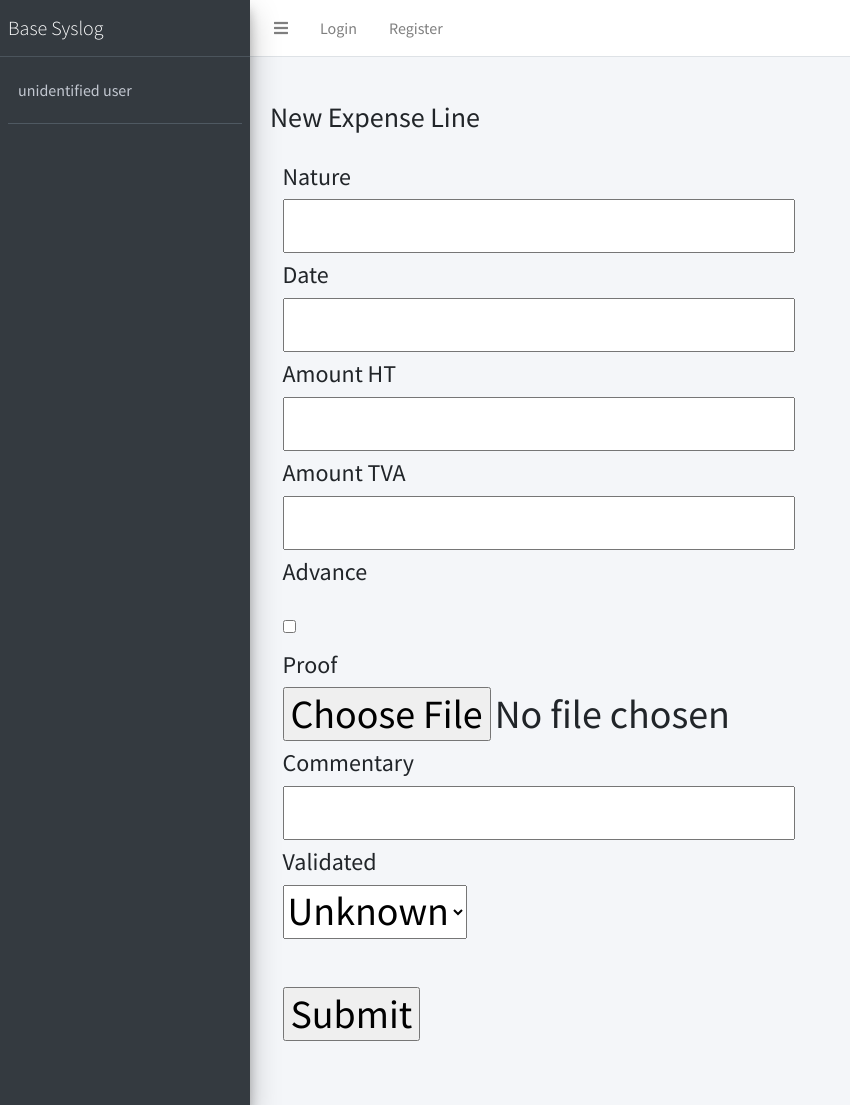
After one commit to Red2Je/N2F, a Django app: page /form/ in a window 1280 px wide. The commit adds this page. Shown: the whole page, without its empty margins (0-850 px from the left). Run offline with Django 4.2, Linux system fonts and the light colour scheme; some libraries are stand-ins or nearby versions.

Commit message:
debut form

```diff
--- a/main/forms.py
+++ b/main/forms.py
@@ -7,6 +7,8 @@ from .models import ExpenseLine
 
 
 class ExpenseLineCreateForm(ModelForm):
+
+
 	class Meta:
 		model = ExpenseLine
-		fields = '__all__'
+		fields = ['nature', 'date', 'amountHT', 'amountTVA','advance','proof','commentary','validated']
--- a/main/templates/main/base.html
+++ b/main/templates/main/base.html
@@ -83,5 +83,9 @@
         <!-- Sidebar user panel (optional) -->
 
 
+        {% block content %}
+        {% endblock %}
+
+
 
 </html>
--- /dev/null
+++ b/main/templates/main/baseform.html
@@ -0,0 +1,134 @@
+<!DOCTYPE html>
+{% load static %}
+<html lang="en">
+	<head>
+		<meta charset="utf-8">
+		<meta name="viewport" content="width=device-width, initial-scale=1">
+		<meta http-equiv="x-ua-compatible" content="ie=edge">
+
+		<title>Base Syslog</title>
+
+		<!-- Font Awesome Icons -->
+		<link rel="stylesheet" href= "{% static 'admin-lte/plugins/fontawesome-free/css/all.min.css' %}">
+		<!-- Theme style -->
+		<link rel="stylesheet" href="{% static 'admin-lte/dist/css/adminlte.min.css' %}">
+		<!-- Google Font: Source Sans Pro -->
+		<link href="https://fonts.googleapis.com/css?family=Source+Sans+Pro:300,400,400i,700" rel="stylesheet">
+		<!-- DataTables -->
+		<link rel="stylesheet" href="{% static 'admin-lte/plugins/datatables-bs4/css/dataTables.bootstrap4.min.css' %}">
+		<link rel="stylesheet" href="{% static 'admin-lte/plugins/datatables-responsive/css/responsive.bootstrap4.min.css' %}">
+		<link rel="stylesheet" href="{% static 'admin-lte/plugins/datatables-fixedheader/css/fixedHeader.bootstrap4.min.css' %}">
+	</head>
+
+
+	<body class="hold-transition sidebar-mini">
+	<div class="wrapper">
+		<!-- Navbar -->
+		<nav class="main-header navbar navbar-expand navbar-white navbar-light">
+			<!-- Left navbar links -->
+			<ul class="navbar-nav">
+			  <li class="nav-item">
+				<a class="nav-link" data-widget="pushmenu" href="#" role="button"><i class="fas fa-bars"></i></a>
+			  </li>
+			{% if user.is_authenticated %}
+				<li class="nav-item d-none d-sm-inline-block">
+					<a href="" class="nav-link">Logout</a>
+				</li>
+				<li class="nav-item d-none d-sm-inline-block">
+					<a href="" class="nav-link">Change Password</a>
+				</li>
+			{% else %}
+				<li class="nav-item d-none d-sm-inline-block">
+					<a href="" class="nav-link">Login</a>
+				</li>
+				<li class="nav-item d-none d-sm-inline-block">
+					<a href="" class="nav-link" >Register</a>
+				</li>
+			{% endif %}
+			</ul>
+		</nav>
+		<!-- /.navbar -->
+
+		<!-- Main Sidebar Container -->
+		<aside class="main-sidebar sidebar-dark-primary elevation-4">
+		<!-- Brand Logo -->
+		<a href="" class="brand-link">
+		  <span class="brand-text font-weight-light">Base Syslog</span>
+		</a>
+
+		<!-- Sidebar -->
+		<div class="sidebar">
+			<!-- Sidebar user panel (optional) -->
+			  <div class="user-panel mt-3 pb-3 mb-3 d-flex">
+
+				{% if user.is_authenticated %}
+				<div class="container">
+				  <div class="row">
+					<div class="col-md-auto">
+					  <i class="fa fa-user" aria-hidden="true"></i>
+					</div>
+					<div class="col-md-auto">
+					  <a href="#" class="d-block">{{ user.username}}</a>
+					</div>
+
+				  </div>
+				</div>
+				{% else %}
+					<div class="info">
+						<a href="#" class="d-block">unidentified user</a>
+					</div>
+				{% endif %}
+			  </div>
+			  <!-- /.Sidebar user panel (optional) -->
+		</div>
+		<!-- Sidebar user panel (optional) -->
+
+
+
+		<div class="sidebar">
+		  <!-- Sidebar Menu -->
+
+		  {% block menu %}
+
+
+			{% endblock %}
+
+		  <!-- /.sidebar-menu -->
+		</div>
+
+		<!-- /.sidebar -->
+		</aside>
+
+			<!-- Content Wrapper. Contains page content -->
+			<div class="content-wrapper">
+				<!-- Content Header (Page header) -->
+				<!-- /.content-header -->
+
+				<!-- Main content -->
+				<div class="card-body">
+				{% block content %}
+				<h1> Welcome </h1>
+				{% endblock %}
+				</div>
+
+			<!-- /.content-wrapper -->
+
+		<!-- Control Sidebar -->
+		<aside class="control-sidebar control-sidebar-dark">
+			<!-- Control sidebar content goes here -->
+			<div class="p-3">
+			  <h5>Title</h5>
+			  <p>Sidebar content</p>
+			</div>
+			</aside>
+		<!-- /.control-sidebar -->
+
+
+	<!-- ./wrapper -->
+
+
+
+
+
+
+</html>
--- /dev/null
+++ b/main/templates/main/form.html
@@ -0,0 +1,47 @@
+{%  extends 'main/baseform.html' %}
+{% load static %}
+{% block content %}
+	{% if form.errors %}
+		{% for field in form %}
+			{% for error in field.errors %}
+				<div class="alert alert-danger">
+					<strong>{{ error|escape }}</strong>
+				</div>
+			{% endfor %}
+		{% endfor %}
+		{% for error in form.non_field_errors %}
+			<div class="alert alert-danger">
+				<strong>{{ error|escape }}</strong>
+			</div>
+		{% endfor %}
+	{% endif %}
+	<br>
+	<h3 class="title"> New Expense Line<h1>
+    <div class="row">
+		<div class="card-body">
+			<form class="form-group" action="" method="POST">
+				{% csrf_token %}
+				<h4 class="title"> Nature<h1>
+				{{form.nature}}
+				<h4 class="title"> Date<h1>
+				{{form.date}}
+				<h4 class="title"> Amount HT<h1>
+				{{form.amountHT}}
+				<h4 class="title"> Amount TVA<h1>
+				{{form.amountTVA}}
+				<h4 class="title"> Advance<h1>
+				{{form.advance}}
+				<h4 class="title"> Proof<h1>
+				{{form.proof}}
+                <h4 class="title"> Commentary<h1>
+                {{form.commentary}}
+                <h4 class="title"> Validated<h1>
+                {{form.validated}}
+				<br>
+				<br>
+				<input type="submit" name="Submit">
+			</form>
+		</div>
+	</div>
+
+{% endblock %}
--- a/main/views.py
+++ b/main/views.py
@@ -2,8 +2,19 @@ from django.shortcuts import render
 from django.http import HttpResponse
 from django.core.mail import send_mail
 from django.shortcuts import redirect
-
+from .forms import ExpenseLineCreateForm
 # Create your views here.
 
 def void(request):
 	return render(request,'main/void.html')
+
+def createExpenseline(request):
+	form = ExpenseLineCreateForm()
+	if request.method == 'POST':
+		form = ExpenseLineCreateForm(request.POST)
+		if form.is_valid():
+			form.save()
+			return redirect('/void')
+
+	context = {'form':form}
+	return render(request, 'main/form.html', context)
--- a/n2f/urls.py
+++ b/n2f/urls.py
@@ -20,5 +20,6 @@ from main import views
 urlpatterns = [
     path('admin/', admin.site.urls),
     path('void/', views.void, name = 'void'),
+    path('form/', views.createExpenseline),
 
 ]
```
